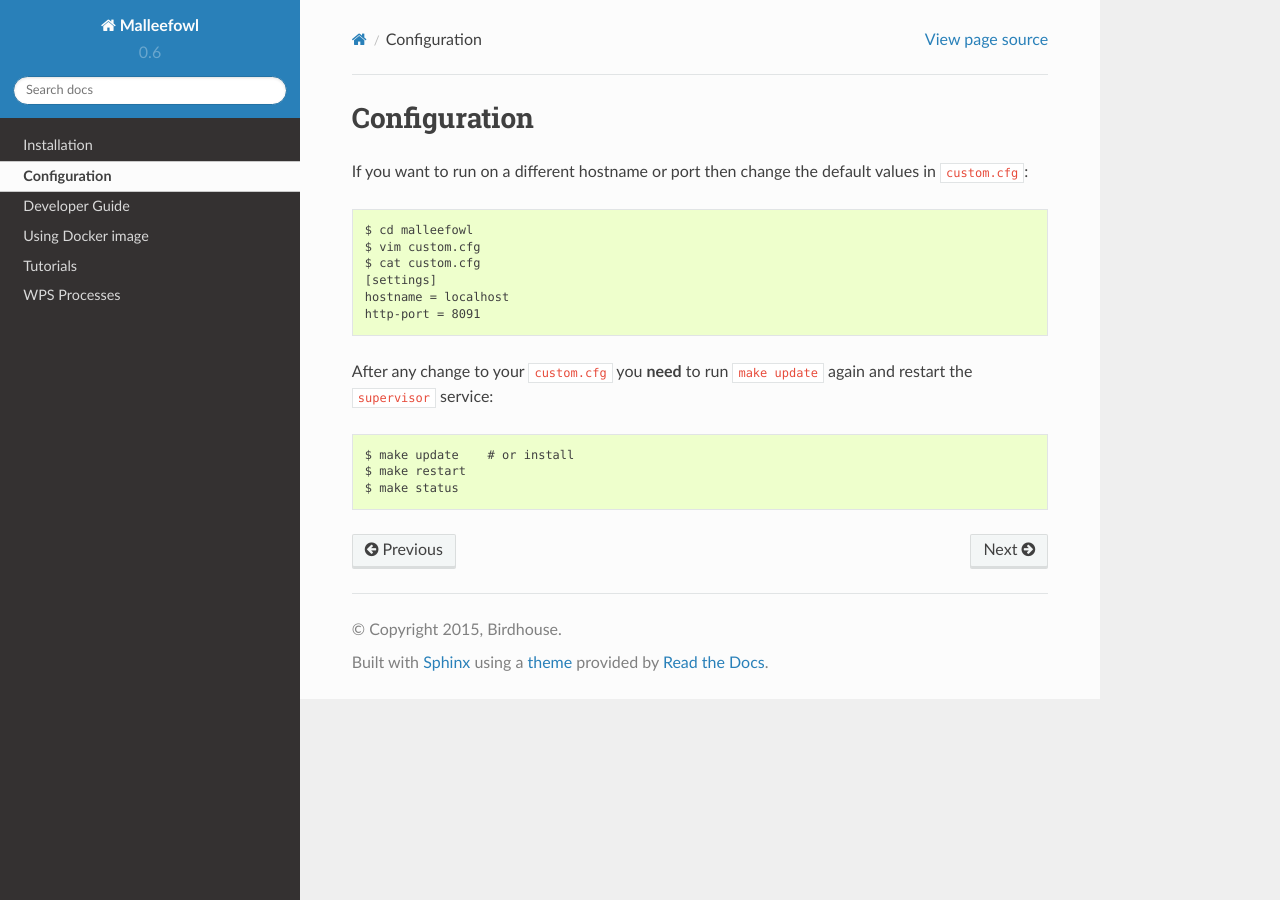
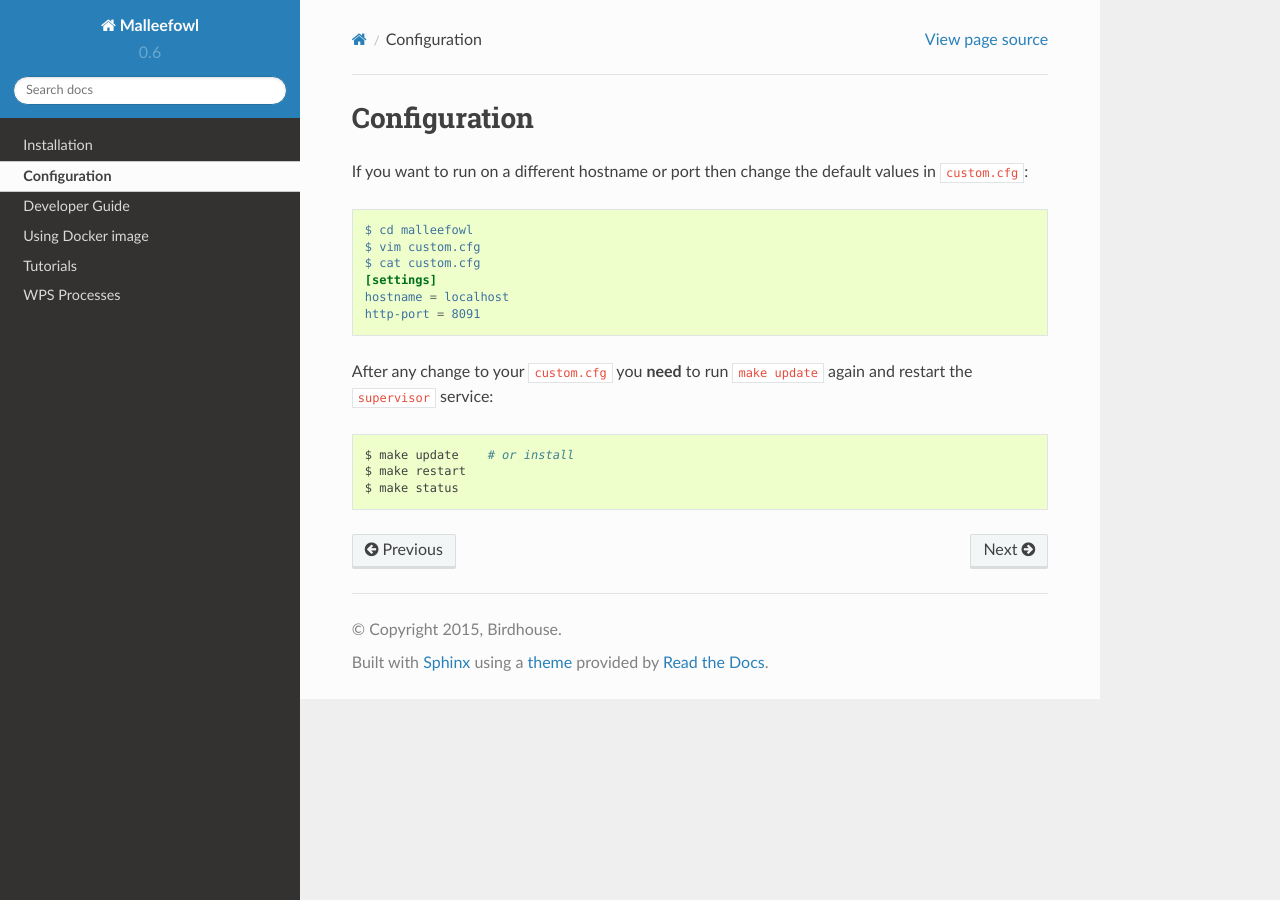
Before and after one commit to bird-house/malleefowl, a Sphinx documentation site: the page built from docs/source/configuration.rst, in a window 1280 px wide. Built offline with Sphinx 7.4.7 and the Read the Docs theme 2.0.0, drawn with Linux system fonts in a browser that asks for light colours.

Commit message:
using code-block

```diff
--- a/docs/source/configuration.rst
+++ b/docs/source/configuration.rst
@@ -2,7 +2,9 @@
 
 Configuration
 *************
-If you want to run on a different hostname or port then change the default values in ``custom.cfg``::
+If you want to run on a different hostname or port then change the default values in ``custom.cfg``:
+
+.. code-block:: ini
 
    $ cd malleefowl
    $ vim custom.cfg
@@ -11,7 +13,9 @@ If you want to run on a different hostname or port then change the default value
    hostname = localhost
    http-port = 8091
 
-After any change to your ``custom.cfg`` you **need** to run ``make update`` again and restart the ``supervisor`` service::
+After any change to your ``custom.cfg`` you **need** to run ``make update`` again and restart the ``supervisor`` service:
+
+.. code-block:: sh
 
    $ make update    # or install
    $ make restart
```
